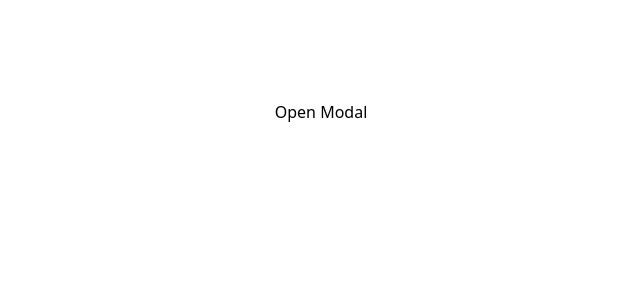
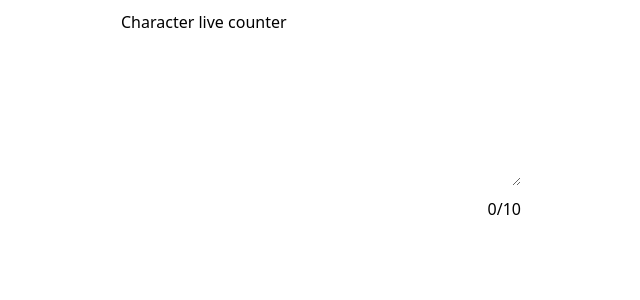
Before and after one commit to vyasan-6-6/REACT-PRACTICALS, a React (Vite) app: page / in a window 1280 px wide. Shown: the top 300 px of the page, without its empty margins (319-959 px from the left). Built offline with nearby package versions, Linux system fonts and the light colour scheme.

Commit message:
Live Charater Counter setup

```diff
--- a/src/App.jsx
+++ b/src/App.jsx
@@ -1,10 +1,11 @@
 import Accordion from "./components/Accordin"
+import CharacterCounter from "./components/CharacterCounter"
 import Model from "./components/Model"
 
 const App = () => {
   return (
    <>
-   <Model/>
+   <CharacterCounter/>
    </>
 
   )
--- /dev/null
+++ b/src/components/CharacterCounter.jsx
@@ -0,0 +1,25 @@
+import { useState } from "react"
+
+
+
+const CharacterCounter = () => {
+    const [text,setText] = useState('');
+const maxlimit = 10;
+  return (
+    <div className="w-100 mx-auto  mt-2.5 ">
+    <h1>Character live counter</h1>
+    <textarea
+    onChange={(e)=>setText(e.target.value)}
+    rows={5}
+    className="p-4 w-full font-bold"
+    />
+    <p style={{
+        color: text.length >=maxlimit ? "red":"black",
+        textAlign:"right",
+        marginTop:"5px"
+    }}>{text.length}/{maxlimit}</p>
+     </div>
+  )
+}
+
+export default CharacterCounter
```
